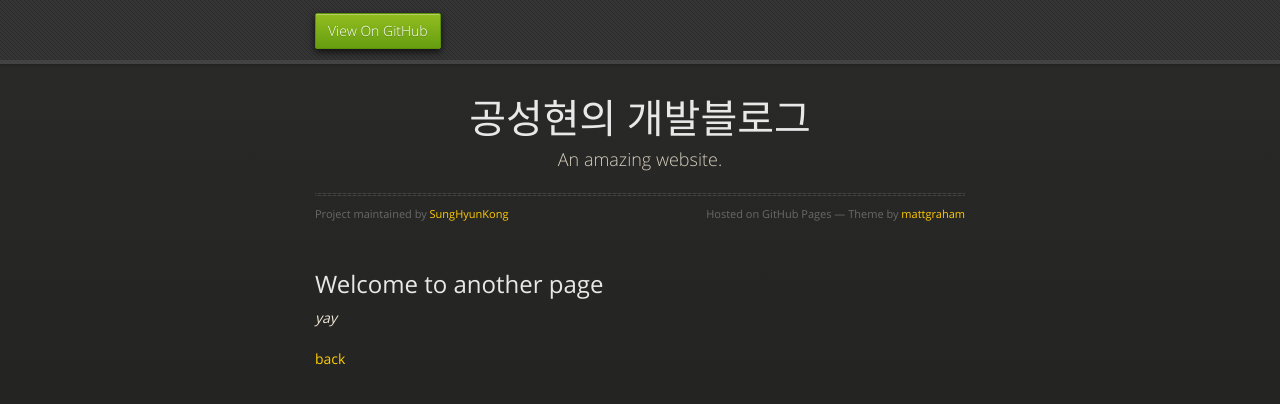
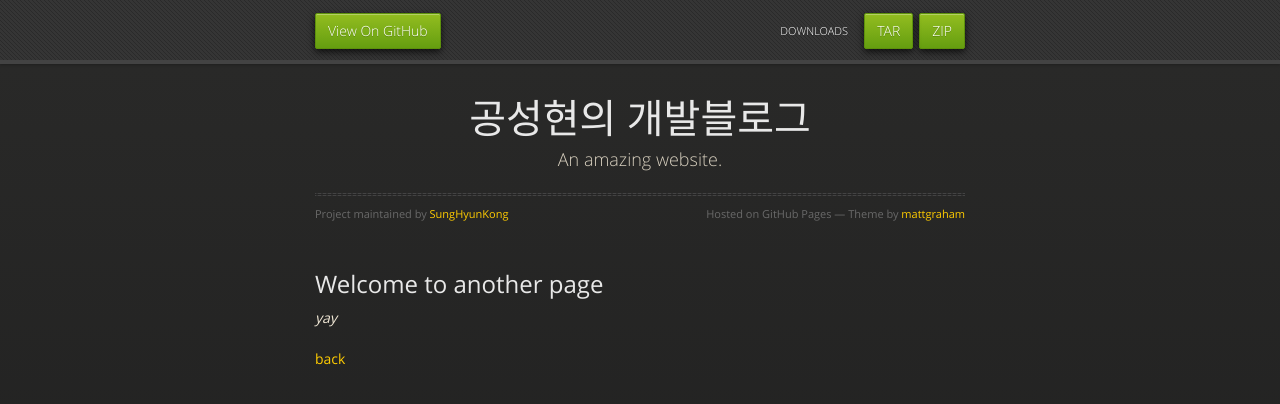
Before and after one commit to SungHyunKong/SungHyunKong.github.io, a Jekyll site: the page built from another-page.md, in a window 1280 px wide. Shown: the top 404 px of the page. Built offline with Jekyll 4.4.1, drawn with Linux system fonts in a browser that asks for light colours; our own code applies the rules of GitHub Pages for plain Markdown files.

Commit message:
Update _config.yml

```diff
--- a/_config.yml
+++ b/_config.yml
@@ -9,6 +9,12 @@
 #
 # Review documentation to determine if you should use `theme` or `remote_theme`
 # https://mmistakes.github.io/minimal-mistakes/docs/quick-start-guide/#installing-the-theme
+
+title: Midnight theme
+description: Midnight is a theme for GitHub Pages.
+show_downloads: true
+google_analytics:
+theme: jekyll-theme-midnight
 
 # theme                  : "minimal-mistakes-jekyll"
 # remote_theme           : "mmistakes/minimal-mistakes"
```
